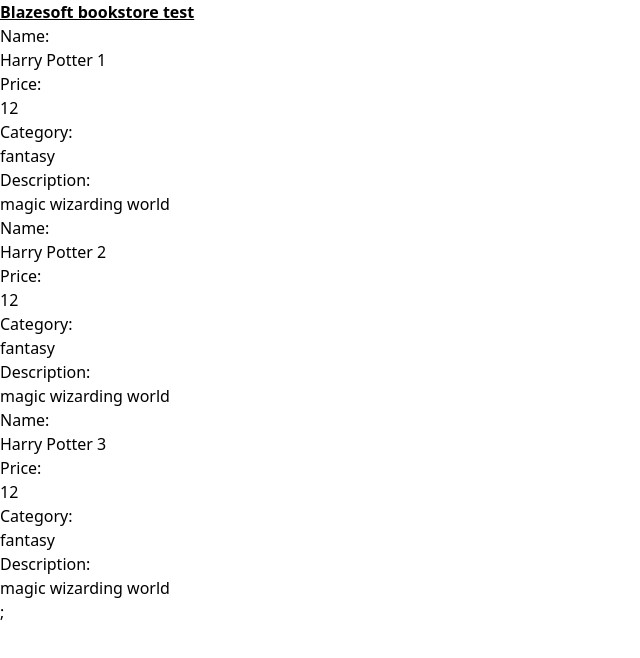
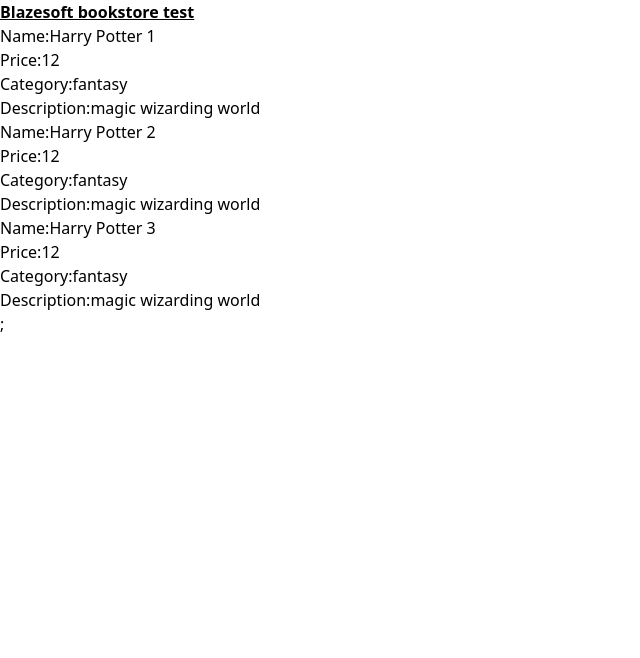
Before and after one commit to chungleee/blazesoft-bookstore-test, a Next.js app: page / in a window 1280 px wide. Shown: the top 658 px of the page, without its empty margins (0-640 px from the left). Built offline with nearby package versions, Linux system fonts and the light colour scheme.

Commit message:
display bookcard component and pass book data as prop

```diff
--- a/pages/index.js
+++ b/pages/index.js
@@ -1,5 +1,6 @@
 import React from 'react';
 import { useDispatch, useSelector, useStore } from 'react-redux';
+import BookCard from '../components/BookCard';
 import { addBooks } from '../redux/features/books/booksSlice';
 
 const HomePage = (props) => {
@@ -11,26 +12,7 @@
 			<h1 className='font-bold underline'>Blazesoft bookstore test</h1>
 			<ul>
 				{bookList.map((book) => {
-					return (
-						<li>
-							<div>
-								<label>Name: </label>
-								<p>{book.name}</p>
-							</div>
-							<div>
-								<label>Price: </label>
-								<p>{book.price}</p>
-							</div>
-							<div>
-								<label>Category: </label>
-								<p>{book.category}</p>
-							</div>
-							<div>
-								<label>Description: </label>
-								<p>{book.description}</p>
-							</div>
-						</li>
-					);
+					return <BookCard book={book} />;
 				})}
 			</ul>
 		</div>
```
